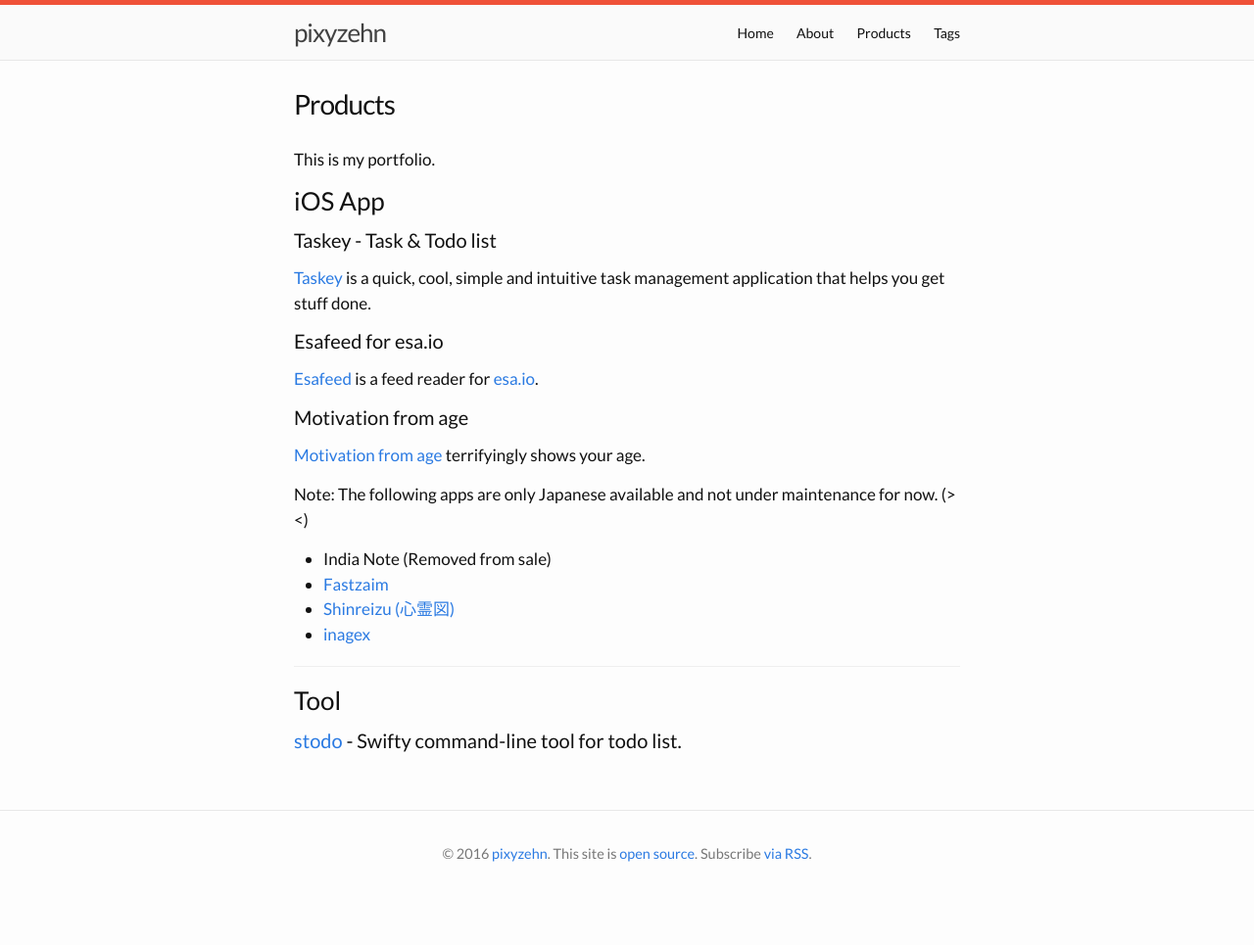
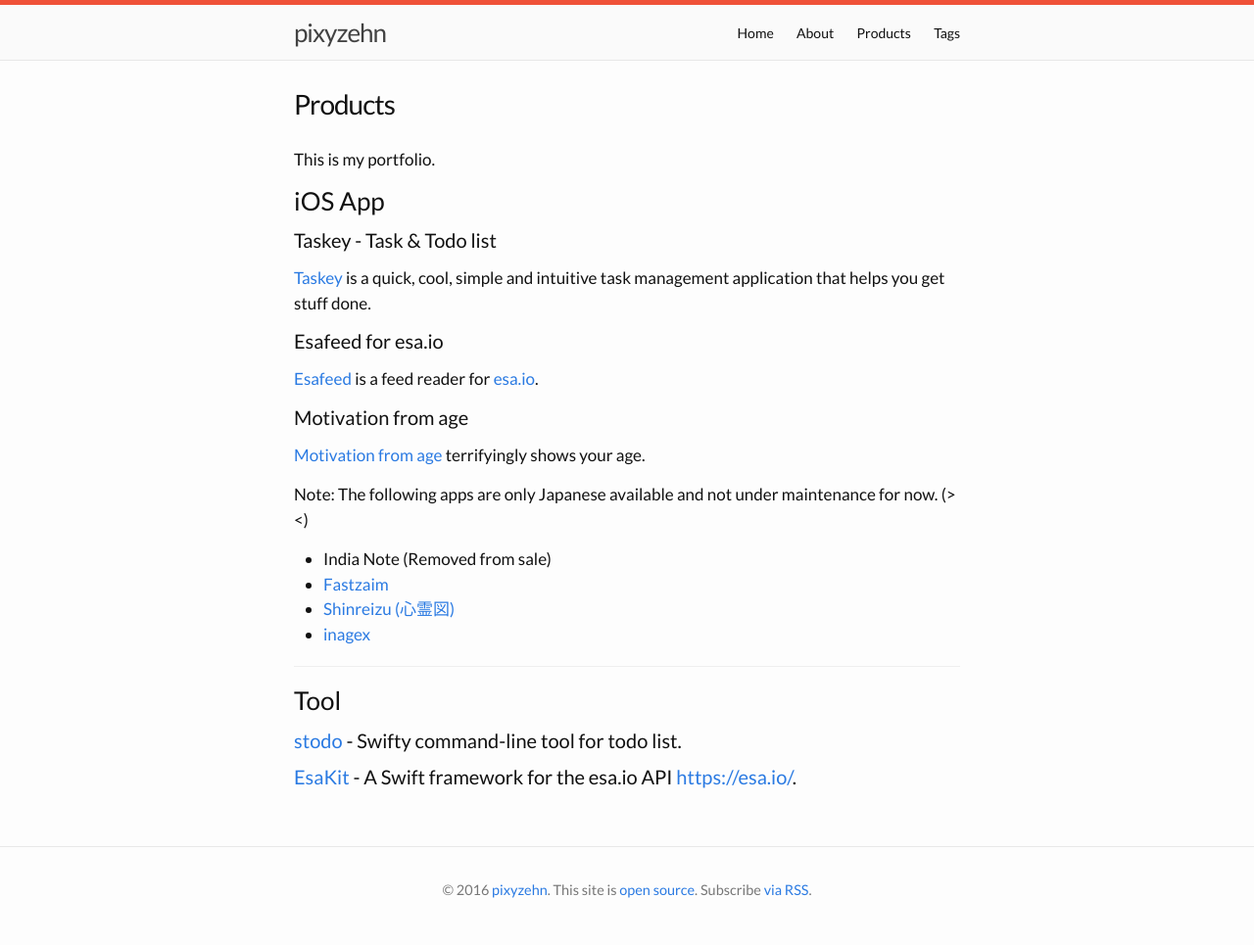
Before and after one commit to pixyzehn/pixyzehn.com, a Jekyll site: the page built from products.md, in a window 1280 px wide. Shown: the whole page at 98% size. Built offline with Jekyll 4.4.1, drawn with Linux system fonts in a browser that asks for light colours; before the commit the page ends 928 px from its top, so only the background shows below that.

Commit message:
Add EsaKit in products

```diff
--- a/products.md
+++ b/products.md
@@ -32,3 +32,5 @@ Note: The following apps are only Japanese available and not under maintenance f
 ### Tool
 
 #### [stodo](https://github.com/pixyzehn/stodo) - Swifty command-line tool for todo list.
+
+#### [EsaKit](https://github.com/pixyzehn/EsaKit) - A Swift framework for the esa.io API [https://esa.io/](https://esa.io/).
```
